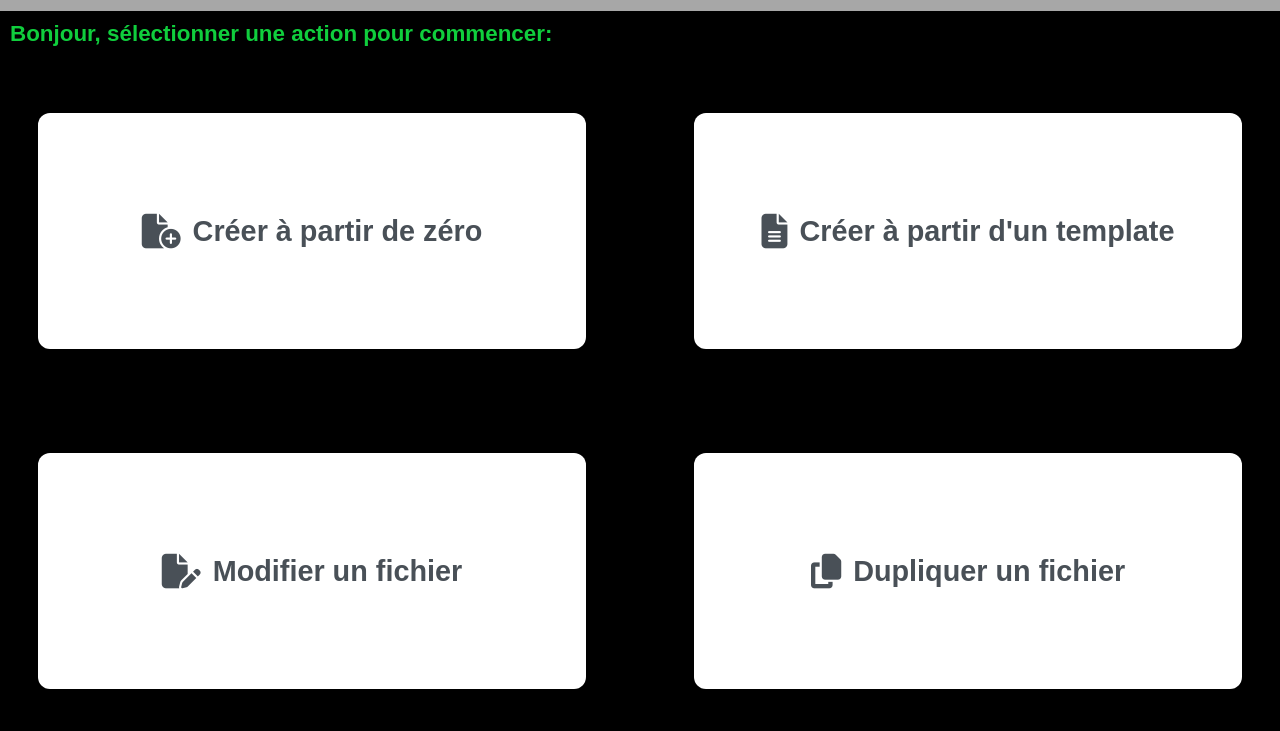
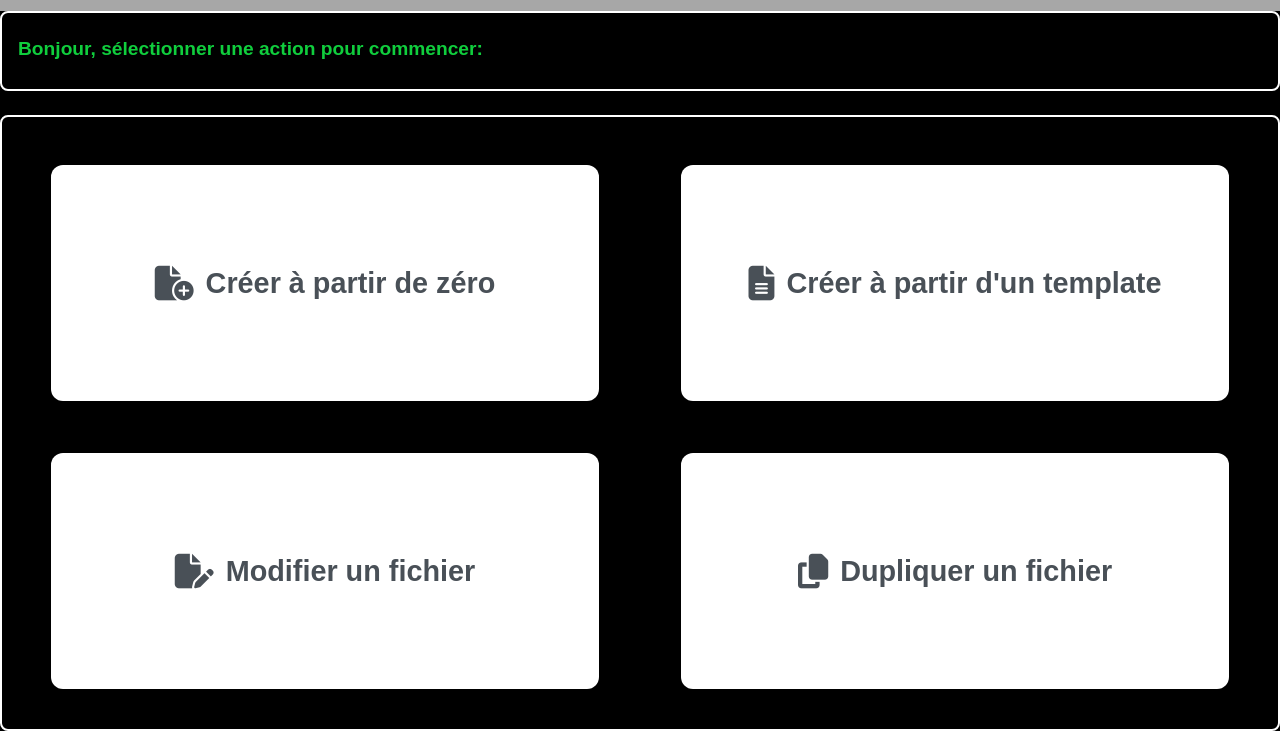
Before and after one commit to Carobbio-Dev/web_muti_pages, a plain HTML site: page web-multi-pages/index.html in a window 1280 px wide. Shown: the part 69-800 px from the top of the page. Drawn offline with Linux system fonts and the light colour scheme.

Commit message:
harmonisation code

```diff
--- a/web-multi-pages/index.html
+++ b/web-multi-pages/index.html
@@ -15,8 +15,10 @@
         </div>
     </nav>
     <main>
-        <h2 id="subtitle" class="home-subtitle"></h2>
-        <div class="tiles-grid" id="tiles-grid"></div>
+        <fieldset class="intro-fieldset"></fieldset>
+        <fieldset class="main-fieldset">
+                <div class="tiles-grid" id="tiles-grid"></div>
+        </fieldset>
     </main>
     <script src="texts.js"></script>
     <script src="script.js"></script>
--- a/web-multi-pages/script.js
+++ b/web-multi-pages/script.js
@@ -24,6 +24,13 @@ window.addEventListener('DOMContentLoaded', function() {
         const subtitle = document.getElementById('subtitle');
         if (subtitle && texts.subtitle) {
             subtitle.textContent = texts.subtitle;
+        }
+        // Intro fieldset
+        const introFieldset = document.querySelector('.intro-fieldset');
+        if (introFieldset && typeof TEXTS !== 'undefined' && TEXTS.index && TEXTS.index.fieldsetText) {
+            const p = document.createElement('p');
+            p.textContent = TEXTS.index.fieldsetText;
+            introFieldset.appendChild(p);
         }
     }
     // Grille de tuiles sur l'accueil
--- a/web-multi-pages/style.css
+++ b/web-multi-pages/style.css
@@ -22,16 +22,33 @@ body {
 nav {
     background: #a7a7a7;
 }
+.intro-fieldset {
+    flex-shrink: 0;
+	border: 2px solid #fff;
+	border-radius: 8px;
+	margin: 0;
+	padding-left: 1rem;
+	width: 100%;
+	box-sizing: border-box;
+}
+.intro-fieldset p {
+    color: #10ce3d;
+    font-size: 1.2em;
+    font-weight: bold;
+	text-align: left;
+}
 
-/* Sous-titre aligné à gauche sur la page d'accueil */
-.home-subtitle {
-    text-align: left;
-    margin: 10px 0 24px 10px;
-    max-width: 600px;
-    font-size: 1.4em;
-    font-weight: bold;
-    color: #10ce3d;
-    flex-shrink: 0;
+.main-fieldset {
+    flex: 1 1 0;
+	border: 2px solid #fff;
+	border-radius: 8px;
+    margin: 1.5em auto 0 auto;
+	padding: 2rem 1.5rem 1.5rem 1.5rem;
+	width: 100%;
+	box-sizing: border-box;
+    display: flex;
+    flex-direction: column;
+    justify-content: stretch;
 }
 /* Grille de tuiles sur la page d'accueil */
 .tiles-grid {
--- a/web-multi-pages/texts.js
+++ b/web-multi-pages/texts.js
@@ -3,7 +3,7 @@ const TEXTS = {
     index: {
         title: "Accueil",
         h1: "Bienvenue sur la page d'accueil",
-        subtitle: "Bonjour, sélectionner une action pour commencer:",
+        fieldsetText: "Bonjour, sélectionner une action pour commencer:",
         nav: [
             { href: "pages/page1.html", label: "Créer à partir de zéro", icon: "fa-solid fa-file-circle-plus" },
             { href: "pages/page2.html", label: "Créer à partir d'un template", icon: "fa-solid fa-file-lines" },
@@ -22,7 +22,7 @@ const TEXTS = {
         title: "Page 2",
         h1: "Page 2",
         button: "Retour à l'accueil",
-        fieldsetText: "Vous êtes dans la partie \"Création à partir d'un template\".Choisissez un template parmi les options ci-dessous :",
+        fieldsetText: "Vous êtes dans la partie \"Création à partir d'un template\". Choisissez un template parmi les options ci-dessous :",
         nav: [
             { href: "template-pages/template-page1.html", label: "Template sans sauvegarde", icon: "fa-solid fa-rocket" },
             { href: "template-pages/template-page2.html", label: "Template avec sauvegarde", icon: "fa-solid fa-bomb" },
```
